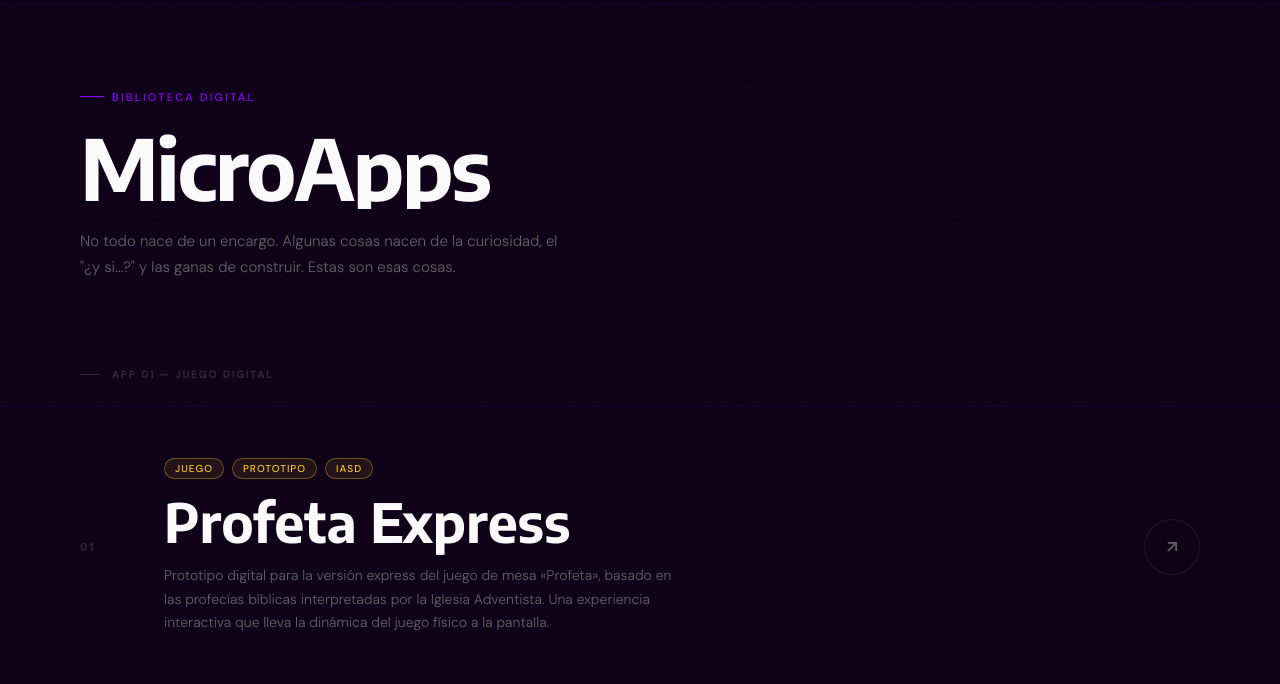
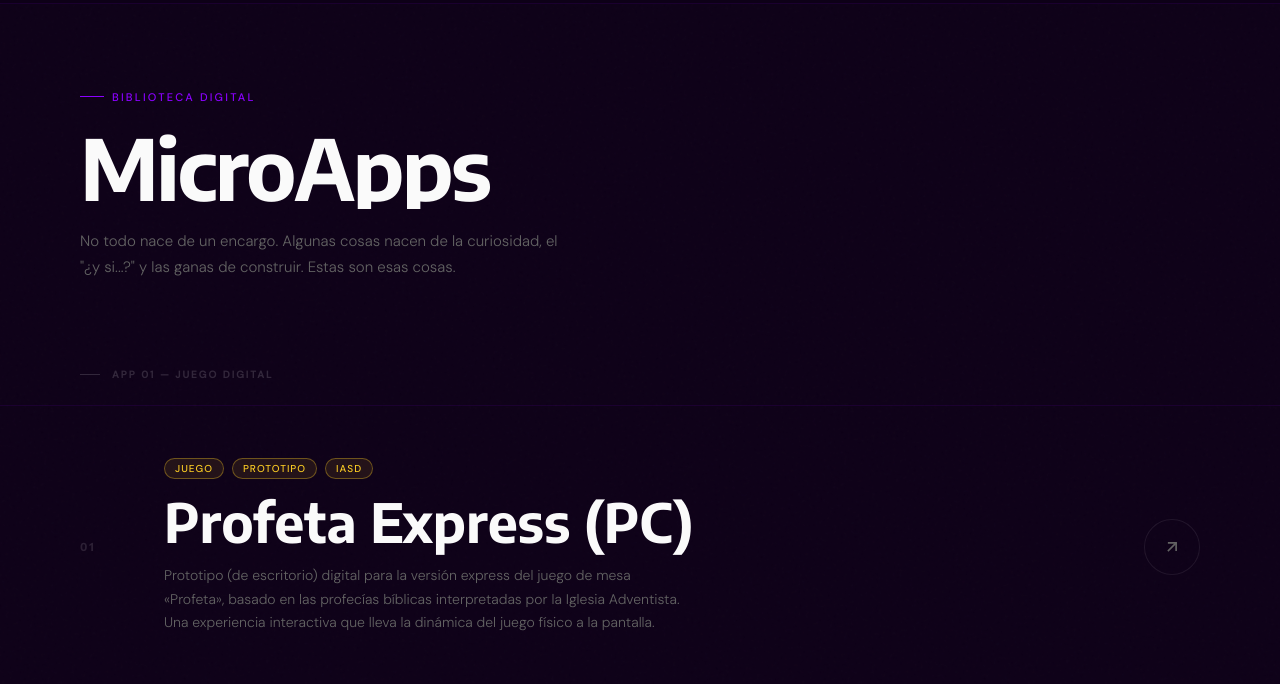
Before and after one commit to jotady/servicios, a plain HTML site: page microapps.html in a window 1280 px wide. Shown: the part 79-763 px from the top of the page. Drawn offline with Linux system fonts and the light colour scheme.

Commit message:
text update (profeta express title and description)

```diff
--- a/microapps.html
+++ b/microapps.html
@@ -144,8 +144,8 @@ footer{padding:56px 40px 64px;text-align:center;border-top:1px solid rgba(139,0,
       <div class="app-number">01</div>
       <div class="app-info">
         <div class="app-tags"><span class="app-tag">Juego</span><span class="app-tag">Prototipo</span><span class="app-tag">IASD</span></div>
-        <div class="app-name">Profeta Express</div>
-        <p class="app-desc">Prototipo digital para la versión express del juego de mesa «Profeta», basado en las profecías bíblicas interpretadas por la Iglesia Adventista. Una experiencia interactiva que lleva la dinámica del juego físico a la pantalla.</p>
+        <div class="app-name">Profeta Express (PC)</div>
+        <p class="app-desc">Prototipo (de escritorio) digital para la versión express del juego de mesa «Profeta», basado en las profecías bíblicas interpretadas por la Iglesia Adventista. Una experiencia interactiva que lleva la dinámica del juego físico a la pantalla.</p>
       </div>
       <div class="app-arrow"><svg width="20" height="20" viewBox="0 0 24 24" fill="none" stroke="currentColor" stroke-width="2"><path d="M5 12h14"/><path d="m12 5 7 7-7 7"/></svg></div>
     </div>
```
